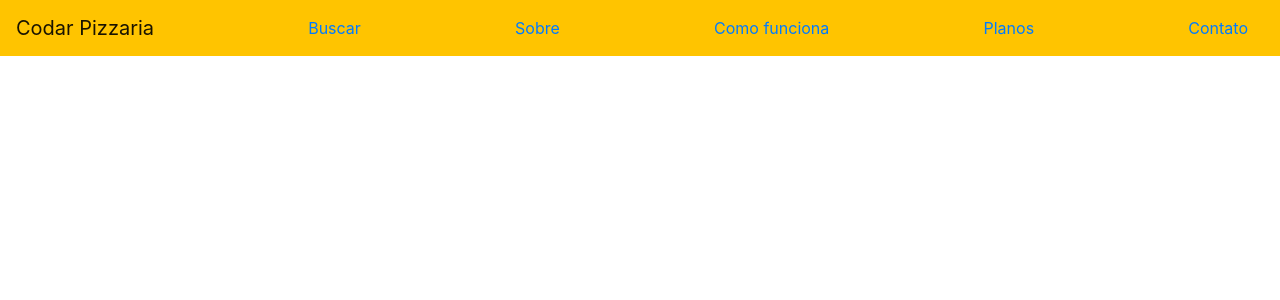
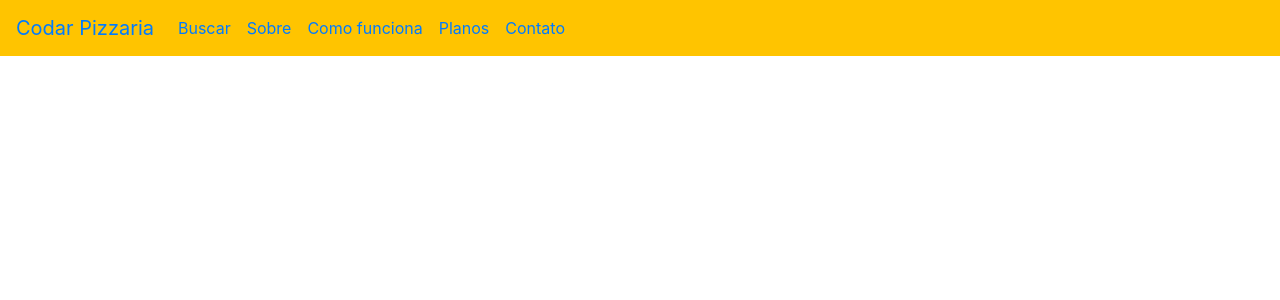
Before and after one commit to cccaesar/Codar-Pizzaria, an Angular app in the folder pizzaria-frontend/: page /home in a window 1280 px wide. Shown: the top 300 px of the page. Built offline with nearby package versions, Linux system fonts and the light colour scheme.

Commit message:
Navbar alterado.

```diff
--- a/pizzaria-frontend/src/app/home/home.component.html
+++ b/pizzaria-frontend/src/app/home/home.component.html
@@ -1,8 +1,26 @@
-<nav class="navbar navbar-light" style="background-color: #ffc400;">
-    <a class="navbar-brand" href="home">Codar Pizzaria</a>
-    <a class="nav-link active" href="#">Buscar <span class="sr-only">(current)</span></a>
-    <a class="nav-link" href="#">Sobre</a>
-    <a class="nav-link" href="#">Como funciona</a>
-    <a class="nav-link" href="#">Planos</a>
-    <a class="nav-link" href="#">Contato</a>
+<nav class="navbar navbar-expand-lg" style="background-color: #ffc400;">
+    <a class="navbar-brand" href="/home">Codar Pizzaria</a>
+    <button class="navbar-toggler" type="button" data-toggle="collapse" data-target="#navbarSupportedContent" aria-controls="navbarSupportedContent" aria-expanded="false" aria-label="Toggle navigation">
+      <span class="navbar-toggler-icon"></span>
+    </button>
+
+    <div class="collapse navbar-collapse" id="navbarSupportedContent">
+      <ul class="navbar-nav mr-auto">
+        <li class="nav-item active">
+          <a class="nav-link" href="/home">Buscar <span class="sr-only">(current)</span></a>
+        </li>
+        <li class="nav-item">
+          <a class="nav-link" href="/home">Sobre</a>
+        </li>
+        <li class="nav-item">
+            <a class="nav-link" href="/home">Como funciona</a>
+        </li>
+        <li class="nav-item">
+            <a class="nav-link" href="/home">Planos</a>
+        </li>
+        <li class="nav-item">
+            <a class="nav-link" href="/home">Contato</a>
+        </li>
+      </ul>
+    </div>
 </nav>
```
